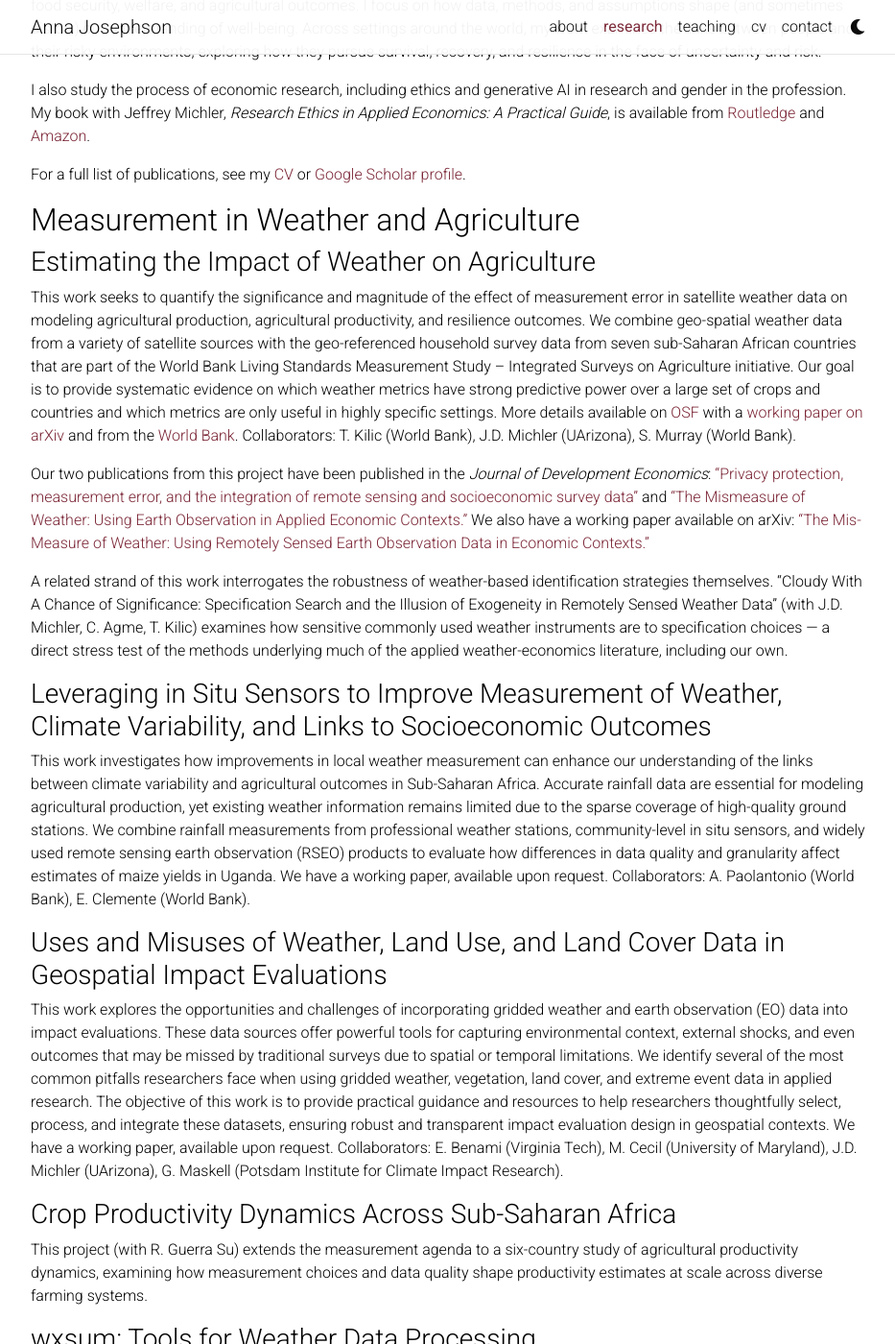
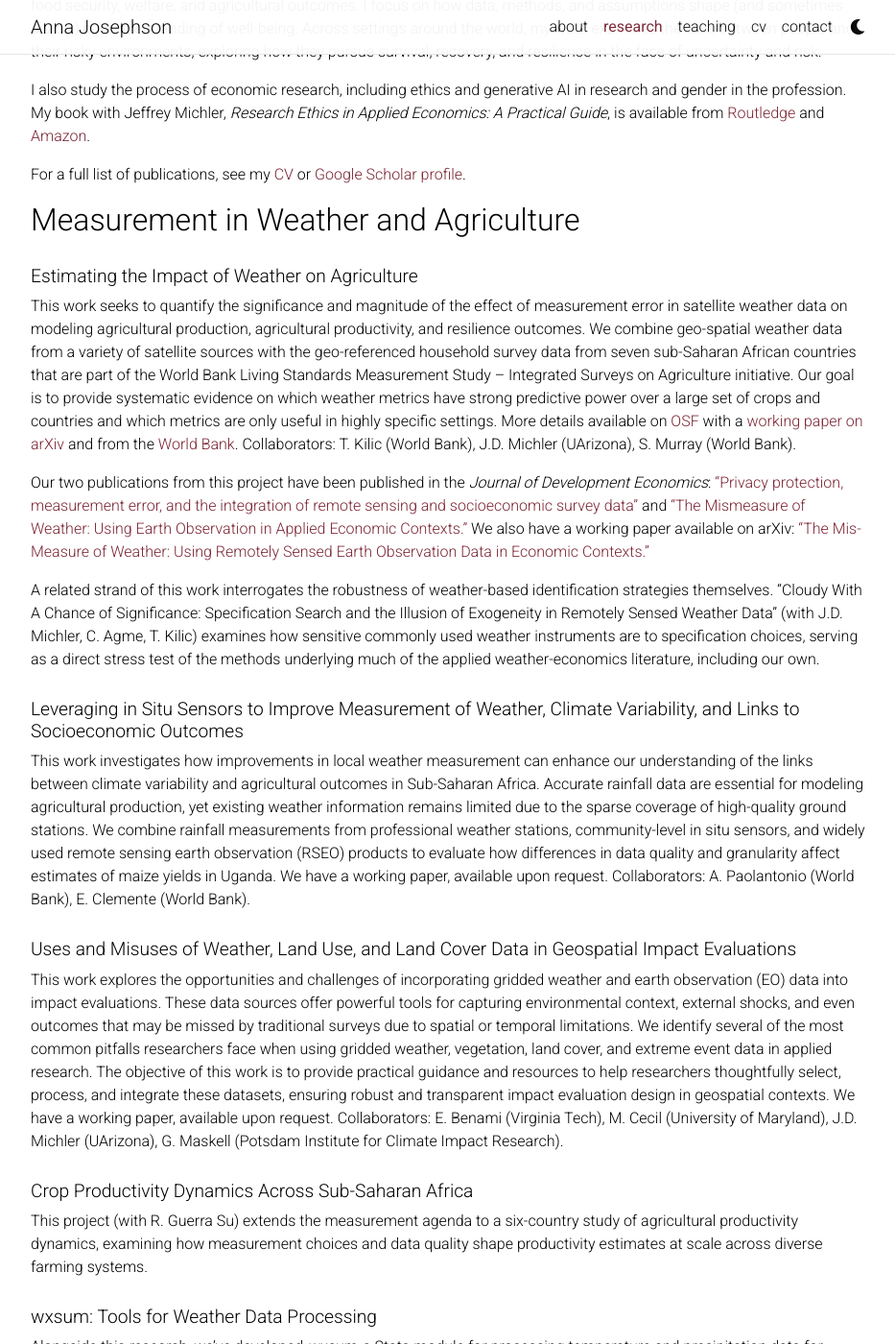
Before and after one commit to aljosephson/aljosephson.github.io, a Jekyll site: the page built from _pages/research.md, in a window 1280 px wide and 1400 px high, scrolled down 214 px. Shown: the whole window at 96% size, without its empty margins (173-1106 px from the left). Built offline with Jekyll 4.4.1, drawn with Linux system fonts in a browser that asks for light colours; comment, search, counter and statistics services are not loaded; a style sheet for code colours, icons or effects is not loaded; some of the changed text lies outside the part shown.

Commit message:
Remove em dashes site-wide; shrink H3 project sub-headings
- research.md: replace all 5 em-dash asides with a comma or a rephrased
  clause (e.g. "...specification choices, serving as a direct stress
  test..." instead of "...specification choices -- a direct stress
  test..."). En dashes used as compound-title connectors (e.g. "Living
  Standards Measurement Study - Integrated Surveys on Agriculture") are
  untouched -- that usage was explicitly called out as fine.
- teaching.md: reword the two Student Awards bullets to drop their em
  dashes ("Award, advisor to..." instead of "Award -- Advisor to...").
- _sass/_layout.scss: H3 project sub-headings (e.g. "Estimating the
  Impact of Weather on Agriculture" under the "Measurement in Weather
  and Agriculture" H2) inherited Bootstrap's default 1.75rem size, too
  close to H2's 2rem for a subordinate heading. Scoped down to 1.2rem
  within page content only (.post article h3).

Co-Authored-By: Claude Sonnet 5 <noreply@anthropic.com>

```diff
--- a/_pages/research.md
+++ b/_pages/research.md
@@ -20,7 +20,7 @@ This work seeks to quantify the significance and magnitude of the effect of meas
 
 Our two publications from this project have been published in the *Journal of Development Economics*: [“Privacy protection, measurement error, and the integration of remote sensing and socioeconomic survey data”](https://www.sciencedirect.com/science/article/pii/S0304387822000839) and [“The Mismeasure of Weather: Using Earth Observation in Applied Economic Contexts.”](https://www.sciencedirect.com/science/article/abs/pii/S030438782500104X) We also have a working paper available on arXiv: [“The Mis-Measure of Weather: Using Remotely Sensed Earth Observation Data in Economic Contexts.”](https://arxiv.org/abs/2409.07506)
 
-A related strand of this work interrogates the robustness of weather-based identification strategies themselves. “Cloudy With A Chance of Significance: Specification Search and the Illusion of Exogeneity in Remotely Sensed Weather Data” (with J.D. Michler, C. Agme, T. Kilic) examines how sensitive commonly used weather instruments are to specification choices — a direct stress test of the methods underlying much of the applied weather-economics literature, including our own.
+A related strand of this work interrogates the robustness of weather-based identification strategies themselves. “Cloudy With A Chance of Significance: Specification Search and the Illusion of Exogeneity in Remotely Sensed Weather Data” (with J.D. Michler, C. Agme, T. Kilic) examines how sensitive commonly used weather instruments are to specification choices, serving as a direct stress test of the methods underlying much of the applied weather-economics literature, including our own.
 
 ### Leveraging in Situ Sensors to Improve Measurement of Weather, Climate Variability, and Links to Socioeconomic Outcomes
 
@@ -56,7 +56,7 @@ This work examines how resources, income, and decision-making authority are dist
 
 Current food insecurity measures have been used in disaster contexts, but there are distinct challenges to food security in a post-disaster context. Providing sufficient calories while also addressing dietary quality and nutrition is difficult to do in a disaster setting, with widespread disruption to infrastructure, supply chains, and organizational and social systems. Thus, this research works to establish a new metric that captures dimensions of food insecurity affected in a disaster context, in order to improve food security measurement, better estimate food insecurity prevalence during community-level disruptions, and enhance emergency food assistance to support families coping with widespread disruption to infrastructure, supply chains, organizational and social networks, personal property, and daily routines. Collaborators: N. Koyratty (IFPRI), L. Clay (University of Maryland), M. Niles (Brown).
 
-A publication from this project was published in the *Journal of the Academy of Nutrition and Dietetics*: [“A Mixed-Methods Approach to the Development of a Disaster Food Security Framework.”](https://www.sciencedirect.com/science/article/pii/S2212267223002368) A related paper, currently in review with N. Koyratty, C. Byker-Shanks, M. Niles, S. Bliss, and L. Clay, presents the development and psychometric validation of a Disaster Food Security Scale — a concrete step toward the new metric described above.
+A publication from this project was published in the *Journal of the Academy of Nutrition and Dietetics*: [“A Mixed-Methods Approach to the Development of a Disaster Food Security Framework.”](https://www.sciencedirect.com/science/article/pii/S2212267223002368) A related paper, currently in review with N. Koyratty, C. Byker-Shanks, M. Niles, S. Bliss, and L. Clay, presents the development and psychometric validation of a Disaster Food Security Scale, a concrete step toward the new metric described above.
 
 ## Climate, Crises, and Resilience
 
@@ -68,11 +68,11 @@ This project explores how individuals and institutions perceive and value the ec
 
 ### Risk and Rainfall
 
-With R. Branham and J. Michler, this project examines how farmers' risk preferences are shaped by their direct experience with crop shocks — connecting behavioral risk attitudes to the climate-adaptation valuation questions above.
+With R. Branham and J. Michler, this project examines how farmers' risk preferences are shaped by their direct experience with crop shocks, connecting behavioral risk attitudes to the climate-adaptation valuation questions above.
 
 ### Coping with Extreme Heat
 
-With J. Lanser, this project examines cooling strategies and access constraints during extreme heat events in Puerto Rico — extending the climate-hazard agenda beyond drought and rainfall variability to heat as a distinct risk.
+With J. Lanser, this project examines cooling strategies and access constraints during extreme heat events in Puerto Rico, extending the climate-hazard agenda beyond drought and rainfall variability to heat as a distinct risk.
 
 ### The Value of Public Lands
 
@@ -90,4 +90,4 @@ This work reviews how artificial intelligence is reshaping applied economics res
 
 ### TRACE: A Lifecycle Framework for AI Disclosure in Science
 
-This paper proposes a lifecycle framework for disclosing AI use in scientific research — moving from general principles about AI's role in economics (above) toward a concrete, actionable disclosure standard. Currently in review.
+This paper proposes a lifecycle framework for disclosing AI use in scientific research, moving from general principles about AI's role in economics (above) toward a concrete, actionable disclosure standard. Currently in review.
--- a/_sass/_layout.scss
+++ b/_sass/_layout.scss
@@ -24,6 +24,14 @@ body.sticky-bottom-footer {
 
 .container {
   max-width: $max-content-width;
+}
+
+// Sub-headings within page prose (e.g. individual project names under a
+// research theme's H2) read as too prominent at Bootstrap's default H3
+// size, which sits close to H2. Scoped to page content only.
+.post article h3 {
+  font-size: 1.2rem;
+  margin-top: 1.75rem;
 }
 
 // Profile
```
Also changed, not shown: _pages/teaching.md (+2 -2 lines).
